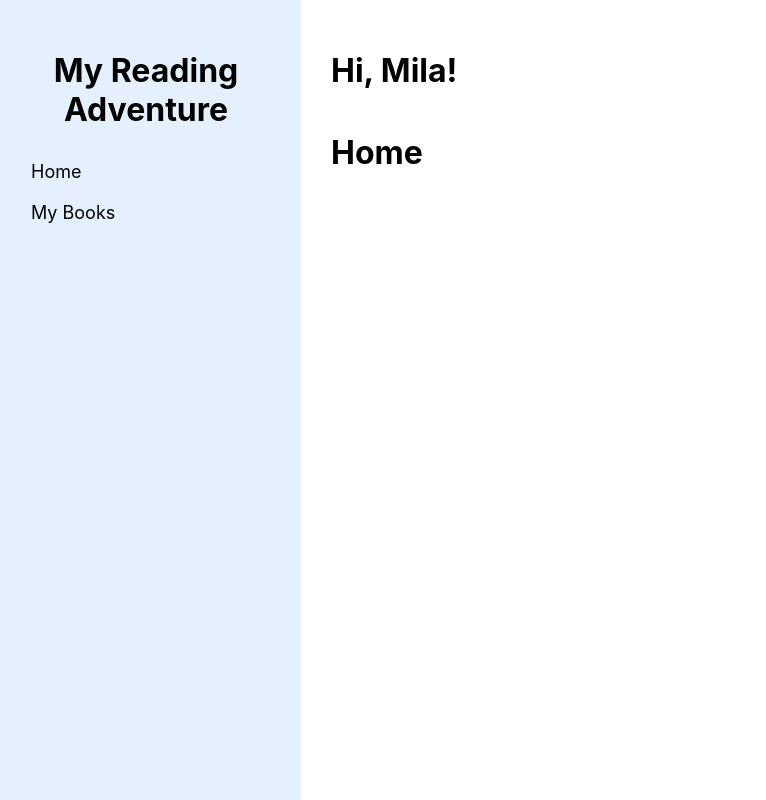
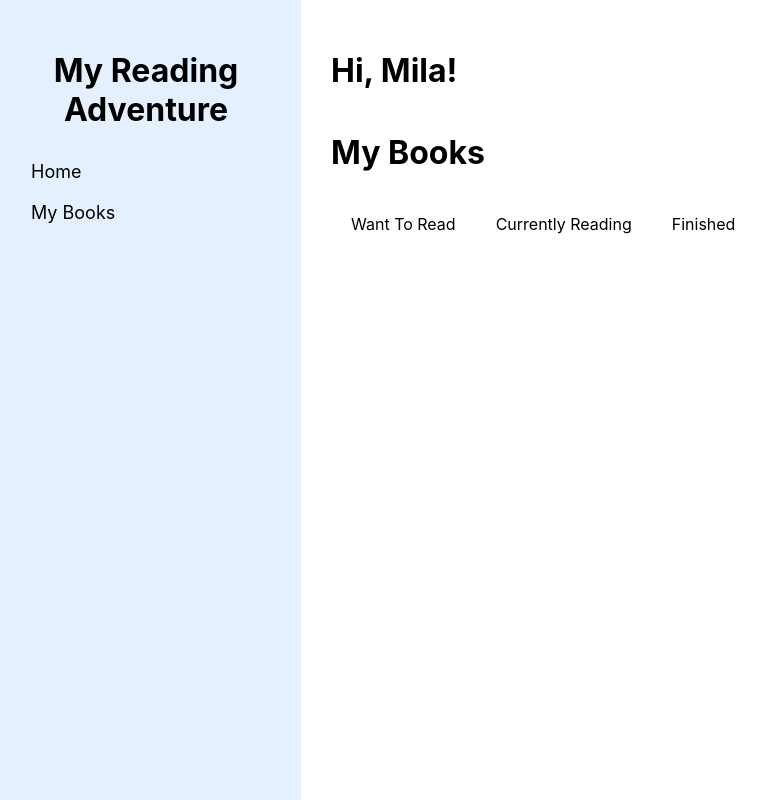
Before and after one commit to jess-abels/reading-adventure, a React (Create React App) app: page / in a window 1280 px wide. Shown: the whole page, without its empty margins (9-775 px from the left). Built offline with nearby package versions, Linux system fonts and the light colour scheme.

Commit message:
Create My Books widget

```diff
--- /dev/null
+++ b/src/components/widgets/MyBooksWidget.css
@@ -0,0 +1,7 @@
+.book-categories {
+    display: flex;
+}
+
+.category-card {
+    padding: 20px;
+}
--- /dev/null
+++ b/src/components/widgets/MyBooksWidget.tsx
@@ -0,0 +1,14 @@
+import  "./MyBooksWidget.css"
+
+export default function MyBooksWidget() {
+  return (
+    <div>
+    <h1>My Books</h1>
+    <div className="book-categories">
+      <div className="category-card">Want To Read</div>
+      <div className="category-card">Currently Reading</div>
+      <div className="category-card">Finished</div>
+   </div>
+    </div>
+  )
+}
--- a/src/pages/Home.tsx
+++ b/src/pages/Home.tsx
@@ -1,7 +1,9 @@
+import MyBooksWidget from "../components/widgets/MyBooksWidget";
+
 export default function Home() {
   return (
     <div>
-    <h1>Home</h1>
+    <MyBooksWidget/>
     </div>
   )
 }
--- a/src/pages/MyBooks.tsx
+++ b/src/pages/MyBooks.tsx
@@ -1,3 +1,5 @@
+import  "./MyBooks.css"
+
 export default function MyBooks() {
   return (
     <div>
```
Also changed, not shown: src/data/books.js (added, +22 -0 lines), src/assets/forest-adventure.png (added), src/pages/MyBooks.css (added).
